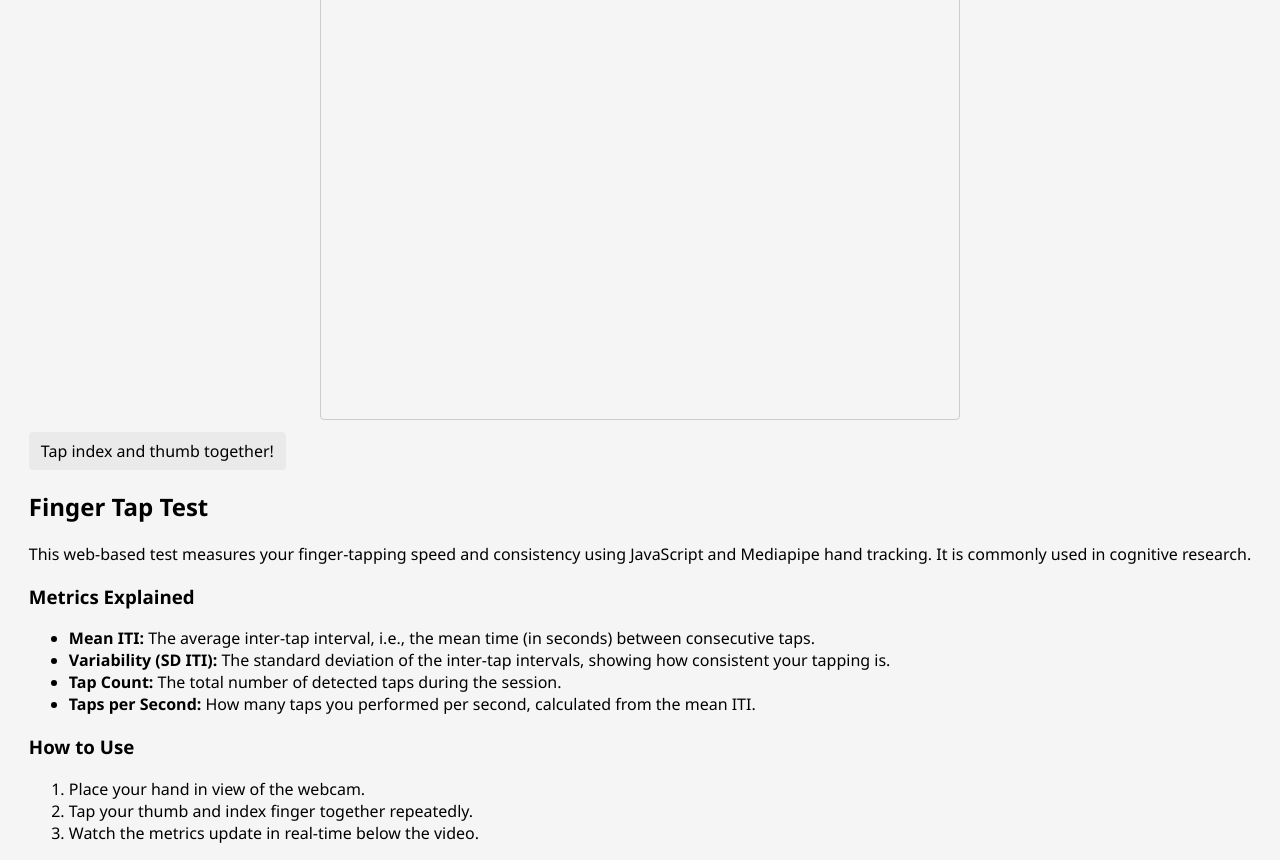
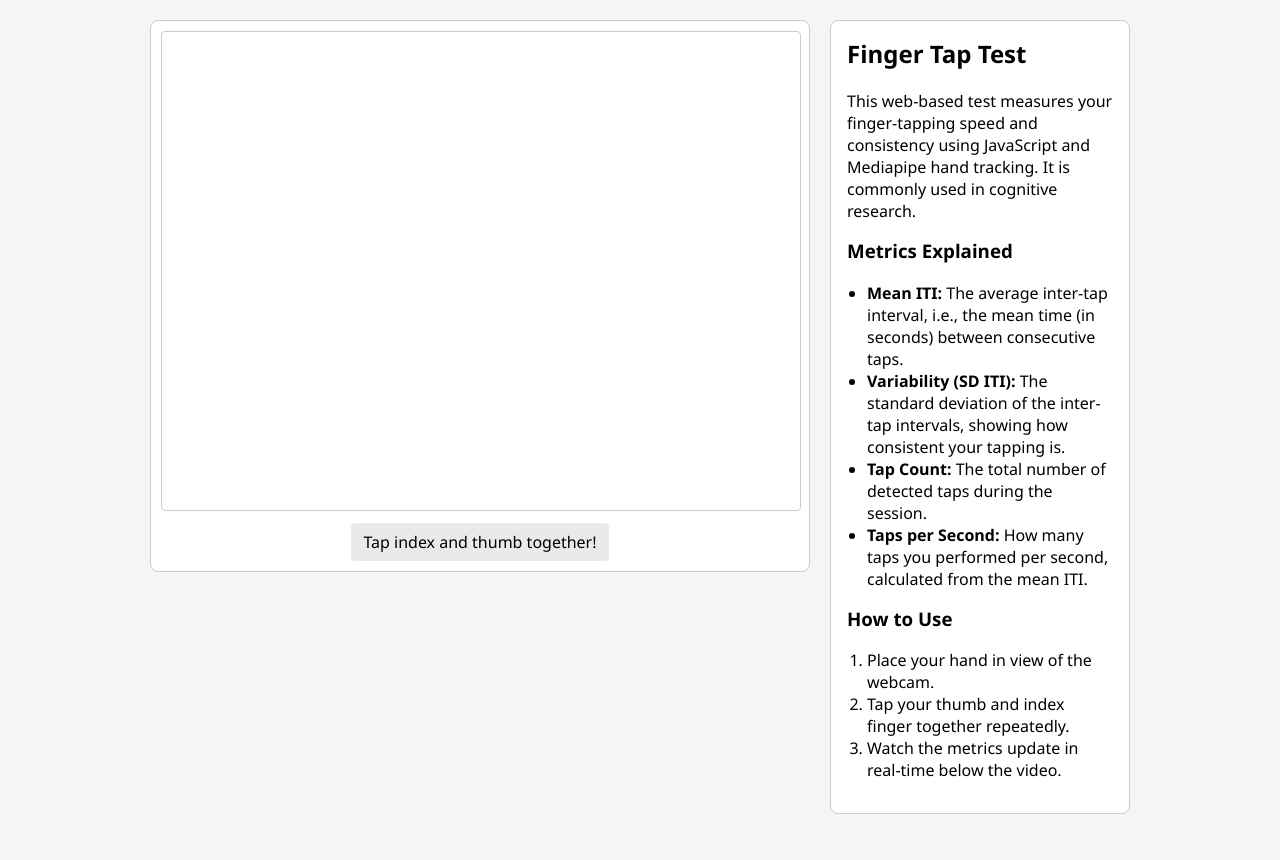
Before and after one commit to kevinsctfries/FingerTapJS, a plain HTML site: page index.html in a window 1280 px wide. After the commit the page ends 834 px from the top, so only its background shows below. Drawn offline with Linux system fonts and the light colour scheme; a script that the page names is missing.

Commit message:
Add styling for sidebar

```diff
--- a/style.css
+++ b/style.css
@@ -1,16 +1,19 @@
 body {
   margin: 0;
-  height: 100vh;
-  display: flex;
-  justify-content: center;
-  align-items: center;
+  font-family: "Segoe UI", Roboto, Arial, sans-serif;
   background-color: #f5f5f5;
-  font-family: "Segoe UI", Roboto, Arial, sans-serif;
   color: #000;
 }
 
-.container {
-  position: relative;
+.app-container {
+  display: flex;
+  justify-content: center;
+  align-items: flex-start;
+  padding: 20px;
+  gap: 20px;
+}
+
+.main {
   width: 660px;
   text-align: center;
   background-color: #ffffff;
@@ -37,44 +40,30 @@ body {
 #result {
   margin-top: 12px;
   font-size: 1rem;
-  font-weight: normal;
   color: #000;
   background-color: #eaeaea;
   padding: 8px 12px;
   border-radius: 4px;
   display: inline-block;
   min-width: 200px;
+}
+
+.sidebar {
+  width: 300px;
+  background-color: #ffffff;
+  border: 1px solid #ccc;
+  border-radius: 8px;
+  padding: 16px;
   box-sizing: border-box;
 }
 
-.controls {
-  margin-top: 12px;
-  display: flex;
-  justify-content: center;
-  gap: 8px;
+.sidebar h2,
+.sidebar h3 {
+  margin-top: 0;
 }
 
-.controls button {
-  background-color: #e0e0e0;
-  border: 1px solid #bdbdbd;
-  border-radius: 4px;
-  padding: 6px 14px;
-  font-size: 0.95rem;
-  font-weight: normal;
-  color: #000;
-  cursor: pointer;
-  transition: background 0.15s ease;
+.sidebar ul,
+.sidebar ol {
+  padding-left: 20px;
+  margin-top: 6px;
 }
-
-.controls button:hover {
-  background-color: #d5d5d5;
-}
-
-.controls button:active {
-  background-color: #c0c0c0;
-}
-
-.controls button.active {
-  background-color: #b0b0b0;
-  color: #000;
-}
```
